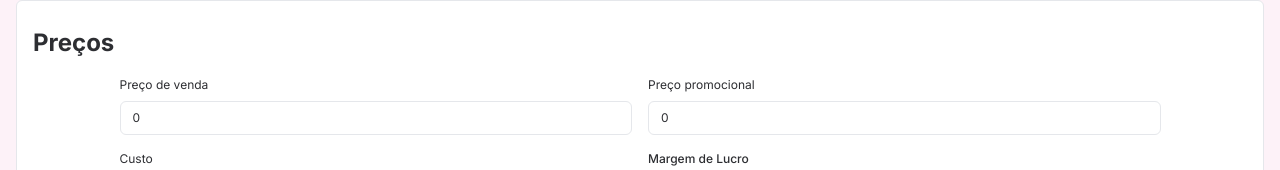
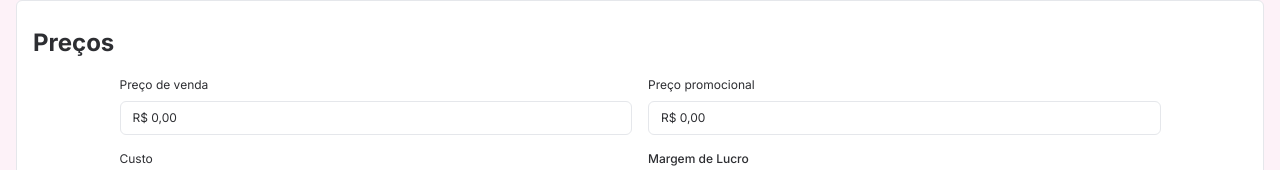
Before and after one commit to cafe51/Alexa-semijoias, a Next.js app in the folder alexa-site/: page /admin/dashboard/1/produtos/novo in a window 1280 px wide. Shown: the part 782-952 px from the top of the page. Built offline with nearby package versions, Linux system fonts and the light colour scheme; no server answers; the database is empty.

Commit message:
fixed price format on price section

```diff
--- a/alexa-site/src/app/admin/dashboard/[adminId]/produtos/novo/PricesSection.tsx
+++ b/alexa-site/src/app/admin/dashboard/[adminId]/produtos/novo/PricesSection.tsx
@@ -1,20 +1,63 @@
 // app/admin/dashboard/[adminId]/produtos/novo/PricesSection.tsx
 
-import marginProfitValue from '@/app/utils/marginProfitValue';
+import { marginProfitValue } from '@/app/utils/marginProfitValue';
 import { transformTextInputInNumber } from '@/app/utils/transformTextInputInNumber';
 import { StateNewProductType } from '@/app/utils/types';
+import { useState, useMemo } from 'react';
+
+function formatCurrency(value: string): string {
+    // Remove todos os caracteres que não sejam dígitos
+    const numericValue = value.replace(/\D/g, '');
+
+    // Permite que o valor seja "0" durante a digitação
+    if (numericValue === '') {
+        return 'R$ 0,00';
+    }
+
+    // Adiciona zeros à esquerda conforme necessário para garantir pelo menos 3 dígitos
+    const paddedValue = numericValue.padStart(3, '0');
+
+    // Converte o valor para inteiro e formata como moeda
+    const intValue = parseInt(paddedValue, 10);
+    const formattedValue = (intValue / 100).toLocaleString('pt-BR', {
+        style: 'currency',
+        currency: 'BRL',
+        minimumFractionDigits: 2,
+    });
+
+    return formattedValue;
+}
 
 interface PricesSectionProps {
     state: StateNewProductType;
     handleValueChange: (value: { price: number, promotionalPrice: number, cost: number, }) => void;
 }
 
-export default function PricesSection({ state: { value }, handleValueChange } : PricesSectionProps){
+export default function PricesSection({ state: { value }, handleValueChange }: PricesSectionProps) {
+    const [inputValues, setInputValues] = useState({
+        price: value.price.toString(),
+        promotionalPrice: value.promotionalPrice.toString(),
+        cost: value.cost.toString(),
+    });
+
+    const handleInputChange = (e: React.ChangeEvent<HTMLInputElement>, propertyKey: string) => {
+        const { value: rawValue } = e.target;
+        const formattedValue = formatCurrency(rawValue);
+        setInputValues((prevValues) => ({
+            ...prevValues,
+            [propertyKey]: rawValue,
+        }));
+
+        transformTextInputInNumber(formattedValue, (input) => handleValueChange({ ...value, [propertyKey]: input }));
+    };
+
+    const capitalize = (text: string) => text.charAt(0).toUpperCase() + text.slice(1);
+    const marginProfit = useMemo(() => marginProfitValue(value) ? marginProfitValue(value).toFixed(2) + ' %' : '0 %', [value]);
 
     const prices = [
-        { propertyName: 'preço de venda', propertyValue: value.price, propertyKey: 'price' },
-        { propertyName: 'preço promocional', propertyValue: value.promotionalPrice, propertyKey: 'promotionalPrice' },
-        { propertyName: 'custo', propertyValue: value.cost, propertyKey: 'cost' },
+        { propertyName: 'preço de venda', propertyValue: inputValues.price, propertyKey: 'price' },
+        { propertyName: 'preço promocional', propertyValue: inputValues.promotionalPrice, propertyKey: 'promotionalPrice' },
+        { propertyName: 'custo', propertyValue: inputValues.cost, propertyKey: 'cost' },
     ];
 
     return (
@@ -25,18 +68,16 @@ export default function PricesSection({ state: { value }, handleValueChange } :
                 { prices.map(({ propertyName, propertyValue, propertyKey }) => {
                     return (
                         <div key={ propertyKey } className='flex flex-col gap-2 w-5/12'>
-                            <label className="text-xs" htmlFor={ propertyKey }>{ propertyName.charAt(0).toUpperCase() + propertyName.slice(1) }</label>
+                            <label className="text-xs" htmlFor={ propertyKey }>{ capitalize(propertyName) }</label>
                             <input
                                 className="text-xs px-3 py-2 border rounded-md"
                                 id={ propertyKey }
                                 name={ propertyKey }
                                 type="text"
-                                value={ propertyValue }
-                                onChange={ (e) => {
-                                    transformTextInputInNumber(e.target.value, (input) => handleValueChange({ ...value, [propertyKey]: input }));
-                                }
-                                }
+                                value={ formatCurrency(propertyValue) }
+                                onChange={ (e) => handleInputChange(e, propertyKey) }
                                 placeholder=''
+                                aria-label={ `Insira o ${propertyName}` }
                             />
                         </div>
                     );
@@ -49,8 +90,9 @@ export default function PricesSection({ state: { value }, handleValueChange } :
                         id='profitMargin'
                         name='profitMargin'
                         type="text"
-                        value={ marginProfitValue(value) ? marginProfitValue(value).toFixed(2) + ' %' : 0 + ' %' }
+                        value={ marginProfit }
                         readOnly
+                        aria-label="Margem de Lucro"
                     />
                 </div>
             </div>
--- a/alexa-site/src/app/utils/marginProfitValue.ts
+++ b/alexa-site/src/app/utils/marginProfitValue.ts
@@ -1,6 +1,7 @@
-export default function marginProfitValue(v: { price: number, promotionalPrice: number, cost: number, }) {
-    const finalPrice = v.promotionalPrice && v.promotionalPrice > 0 ? v.promotionalPrice : v.price;
-    const profit = (finalPrice - v.cost);
-    const margin = profit/finalPrice;
-    return margin * 100;
+export function marginProfitValue({ price, promotionalPrice, cost }: { price: number, promotionalPrice: number, cost: number }) {
+    const finalPrice = promotionalPrice > 0 ? promotionalPrice : price;
+    if (finalPrice <= 0 || cost <= 0) return 0;
+
+    const profit = finalPrice - cost;
+    return (profit / finalPrice) * 100;
 }
--- a/alexa-site/src/app/utils/transformTextInputInNumber.ts
+++ b/alexa-site/src/app/utils/transformTextInputInNumber.ts
@@ -1,4 +1,9 @@
 export function transformTextInputInNumber(input: string, callBack: (input: number) => void) {
-    const value = Number(input);
-    value ? callBack(value) : callBack(0);
+    // Remove "R$" e outros caracteres não numéricos
+    const numericValue = input.replace(/[^\d,-]/g, '').replace(',', '.');
+
+    // Converte para número, mas mantém o valor como string enquanto digita
+    const value = numericValue !== '' ? parseFloat(numericValue) : 0;
+
+    callBack(value);
 }
```
